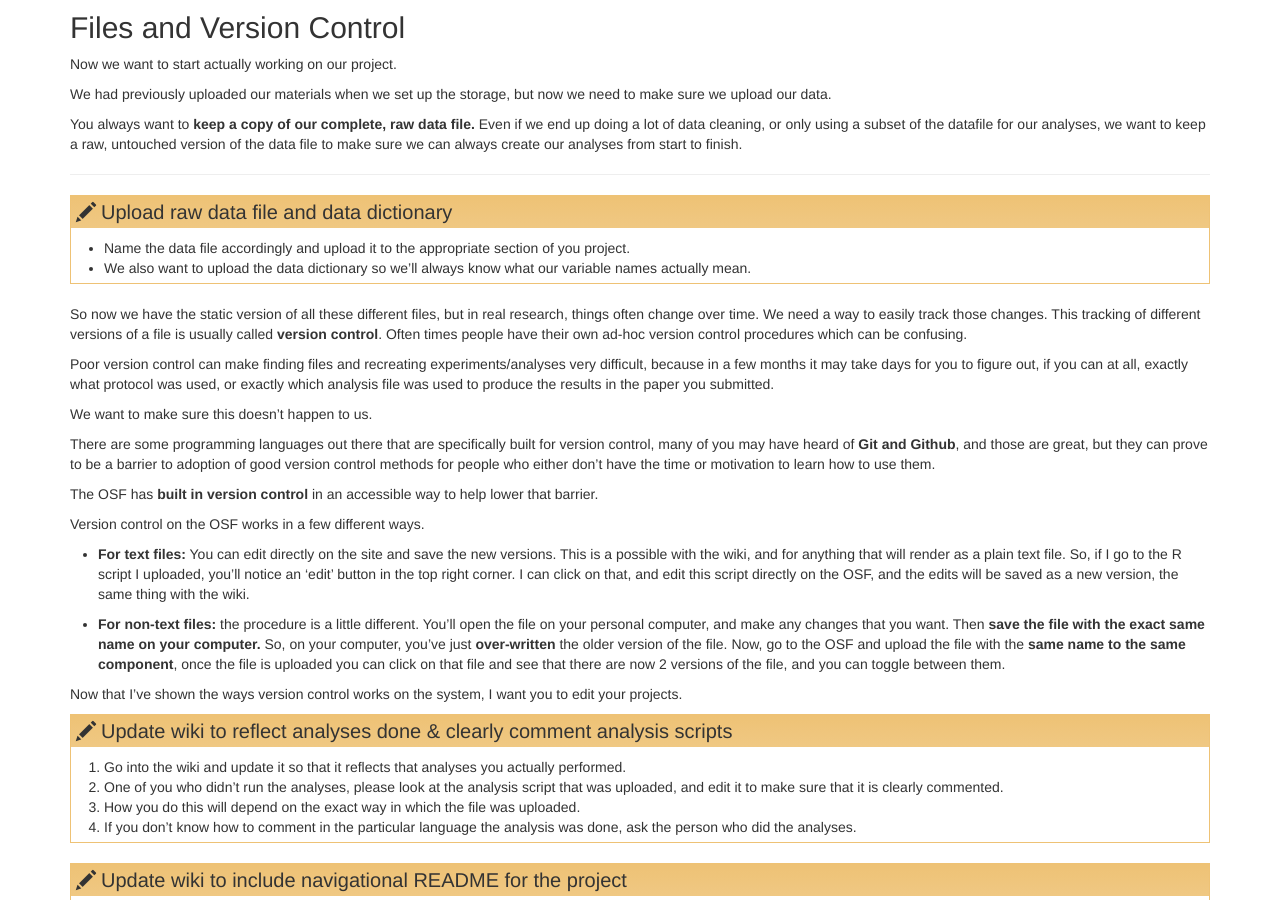
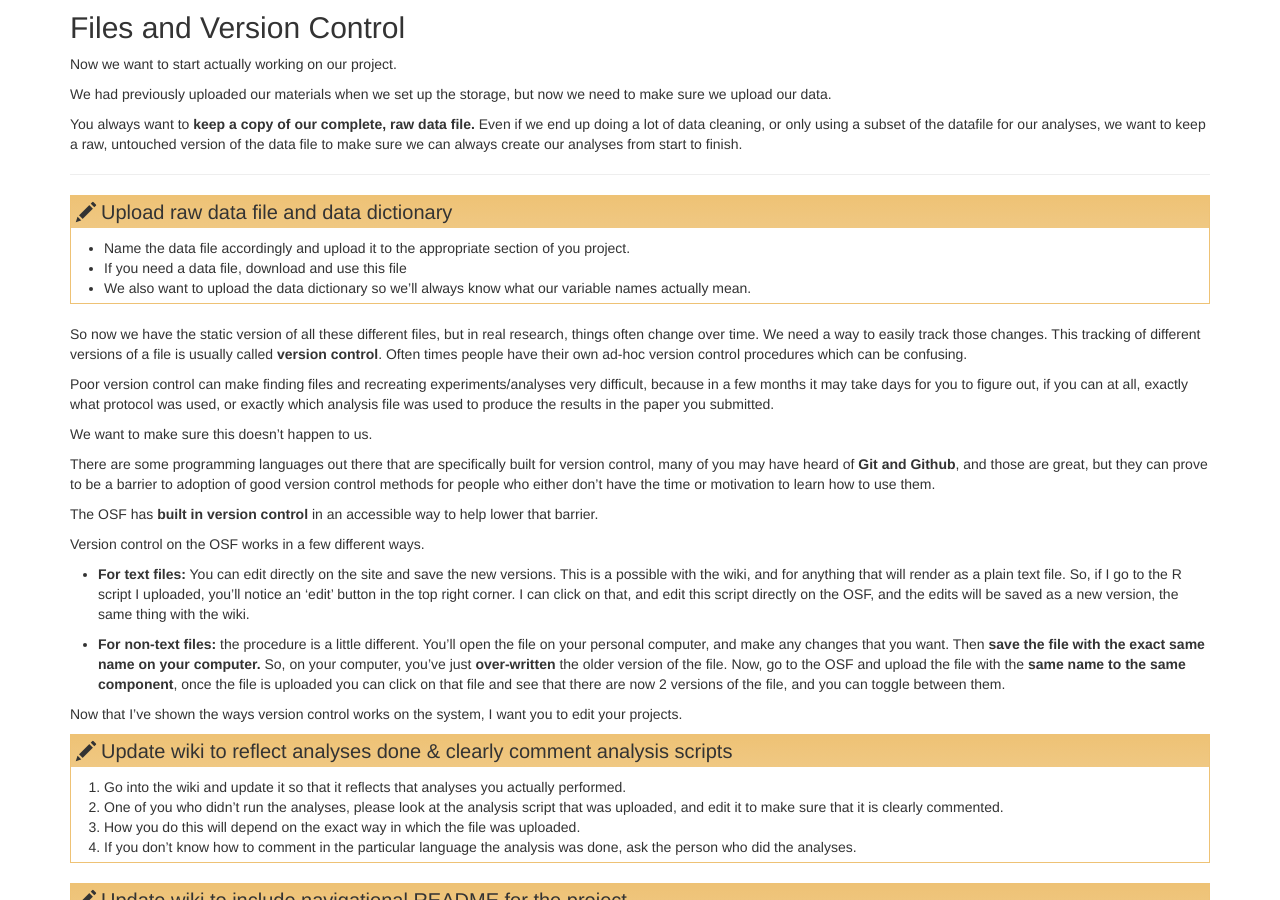
Before and after one commit to ucla-data-archive/2017-sio-osfdemo, a Jekyll site: the page built from _episodes/03-documenting.md, in a window 1280 px wide and 900 px high, scrolled down 439 px. Built offline with Jekyll 4.4.1, drawn with Linux system fonts in a browser that asks for light colours.

Commit message:
uploading data

```diff
--- a/_episodes/03-documenting.md
+++ b/_episodes/03-documenting.md
@@ -28,6 +28,7 @@ You always want to **keep a copy of our complete, raw data file.** Even if we en
 >## Upload raw data file and data dictionary
 >
 >* Name the data file accordingly and upload it to the appropriate section of you project.
+>  * If you need a data file, download and use this file <gapminder.csv>
 >* We also want to upload the data dictionary so we’ll always know what our variable names actually mean.
 {: .challenge}
 
```
